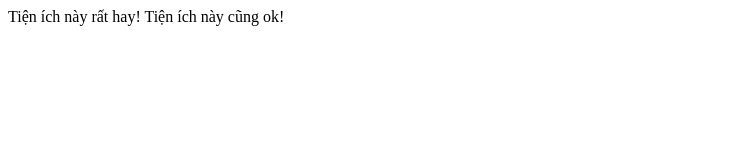
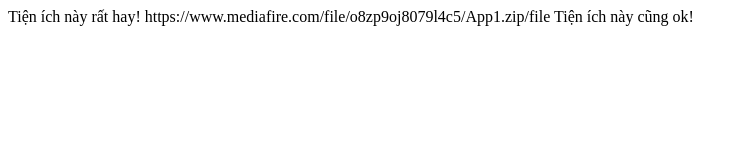
Before and after one commit to LeKhacTin19/plugins-api, a plain HTML site: page index.html in a window 1280 px wide. Shown: the whole page, without its empty margins (0-747 px from the left). Drawn offline with Linux system fonts and the light colour scheme.

Commit message:
Update index.html

```diff
--- a/index.html
+++ b/index.html
@@ -2,6 +2,9 @@
   <plugin>
     <title>Tiện ích A</title>
     <description>Tiện ích này rất hay!</description>
+    <link>
+      <mediafire>https://www.mediafire.com/file/o8zp9oj8079l4c5/App1.zip/file</mediafire>
+    </link>
   </plugin>
   <plugin>
     <title>Tiện ích B</title>
```
